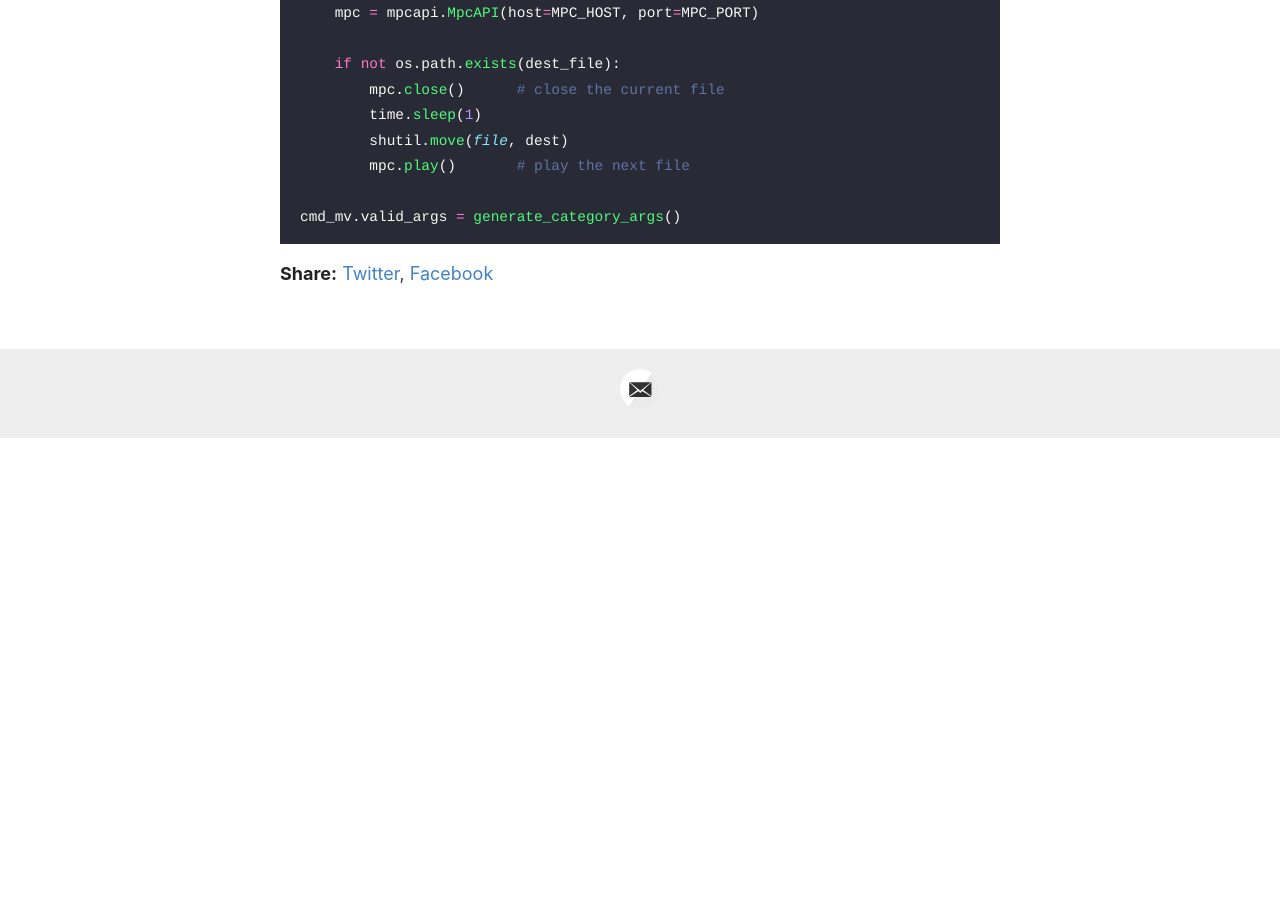
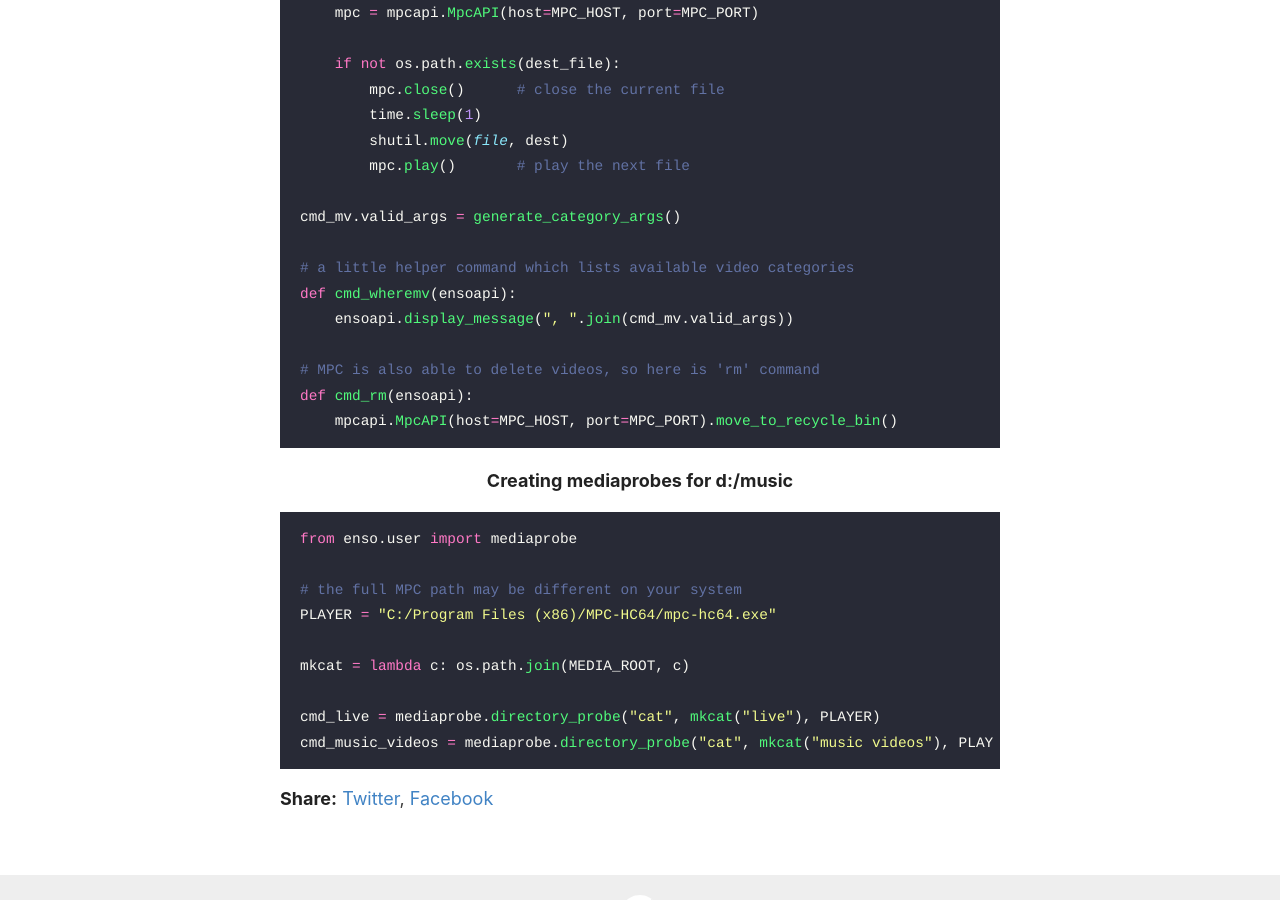
Before and after one commit to GChristensen/posts, a Jekyll site: the page built from _posts/2019-09-01-custom-enso-commands.md, in a window 1280 px wide and 900 px high, scrolled down 2402 px. Built offline with Jekyll 4.4.1, drawn with Linux system fonts in a browser that asks for light colours; before the commit the page ends 2841 px from its top, so only the background shows below that; some of the changed text lies outside the part shown.

Commit message:
config edit

````diff
--- a/_posts/2019-09-01-custom-enso-commands.md
+++ b/_posts/2019-09-01-custom-enso-commands.md
@@ -53,10 +53,10 @@ def generate_category_args():
         # get 'classical', 'heavy metal' and any other folders
         cats = os.listdir(os.path.join(MEDIA_ROOT, supercat))
 
-        # the resulting argument names will consist of the first letter of a super-category
-        # and the full sub-category name
-        # if some super-categories begin with the same letter, add more starting letters
-        # to the argument name
+        # the resulting argument names will consist of the first letter of
+        # a super-category and the full sub-category name
+        # if some super-categories begin with the same letter, add more
+        # starting letters to the argument name
         for cat in cats:
             result += [supercat[0] + cat]
 
@@ -96,4 +96,26 @@ def cmd_mv(ensoapi, cat):
         mpc.play()       # play the next file
 
 cmd_mv.valid_args = generate_category_args()
+
+# a little helper command which lists available video categories
+def cmd_wheremv(ensoapi):
+    ensoapi.display_message(", ".join(cmd_mv.valid_args))
+
+# MPC is also able to delete videos, so here is 'rm' command
+def cmd_rm(ensoapi):
+    mpcapi.MpcAPI(host=MPC_HOST, port=MPC_PORT).move_to_recycle_bin()
 ```
+
+#### Creating mediaprobes for d:/music
+
+```python
+from enso.user import mediaprobe
+
+# the full MPC path may be different on your system
+PLAYER = "C:/Program Files (x86)/MPC-HC64/mpc-hc64.exe"
+
+mkcat = lambda c: os.path.join(MEDIA_ROOT, c)
+
+cmd_live = mediaprobe.directory_probe("cat", mkcat("live"), PLAYER)
+cmd_music_videos = mediaprobe.directory_probe("cat", mkcat("music videos"), PLAYER)
+```
````
